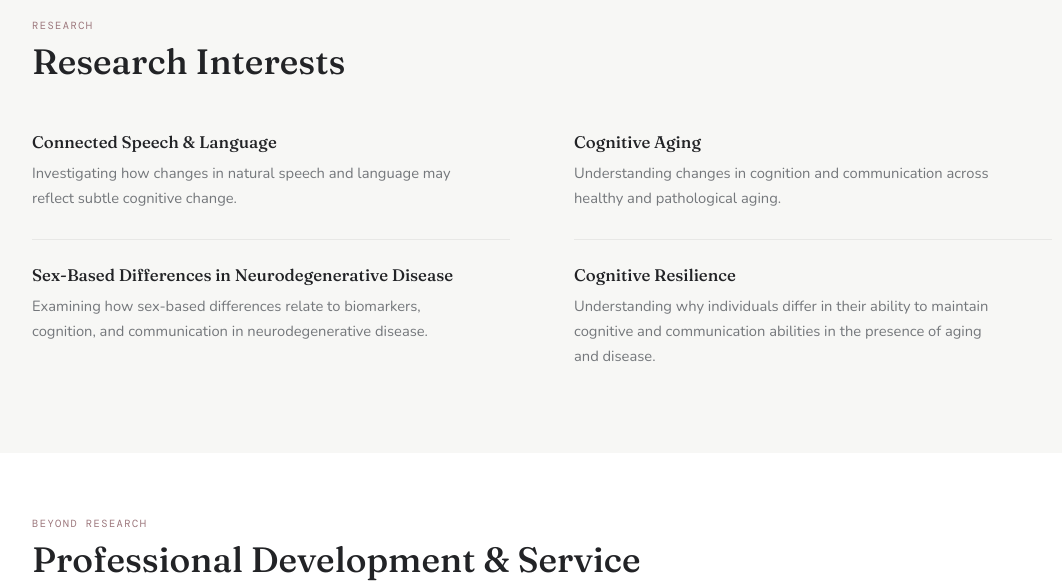
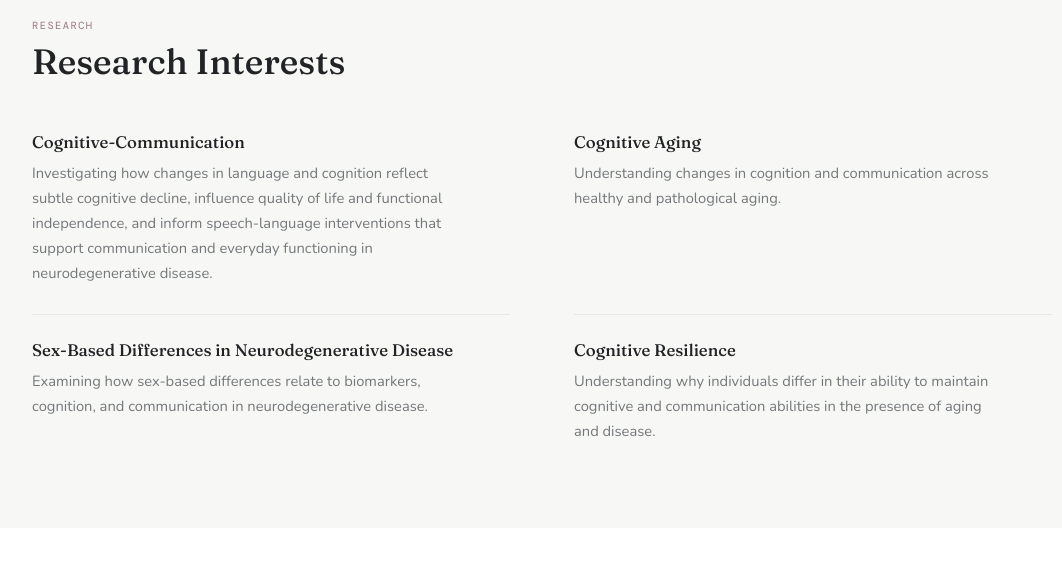
Before and after one commit to pcrumptonslp/pcrumptonslp.github.io, a plain HTML site: page index.html in a window 1280 px wide. Shown: the part 860-1447 px from the top of the page, without its empty margins (98-1160 px from the left). Drawn offline with nearby package versions, Linux system fonts and the light colour scheme; a web font is replaced by a local one.

Commit message:
Update index.html

```diff
--- a/index.html
+++ b/index.html
@@ -1191,9 +1191,9 @@ footer{background:var(--moss);color:var(--moss-pale);padding:2.5rem;}
 
   <article class="r-card fu">
     <div class="r-num">01</div>
-    <h3 class="r-title">Connected Speech &amp; Language</h3>
+    <h3 class="r-title">Cognitive-Communication</h3>
     <p class="r-desc">
-      Investigating how changes in natural speech and language may reflect subtle cognitive change.
+      Investigating how changes in language and cognition reflect subtle cognitive decline, influence quality of life and functional independence, and inform speech-language interventions that support communication and everyday functioning in neurodegenerative disease.
     </p>
   </article>
 
```
